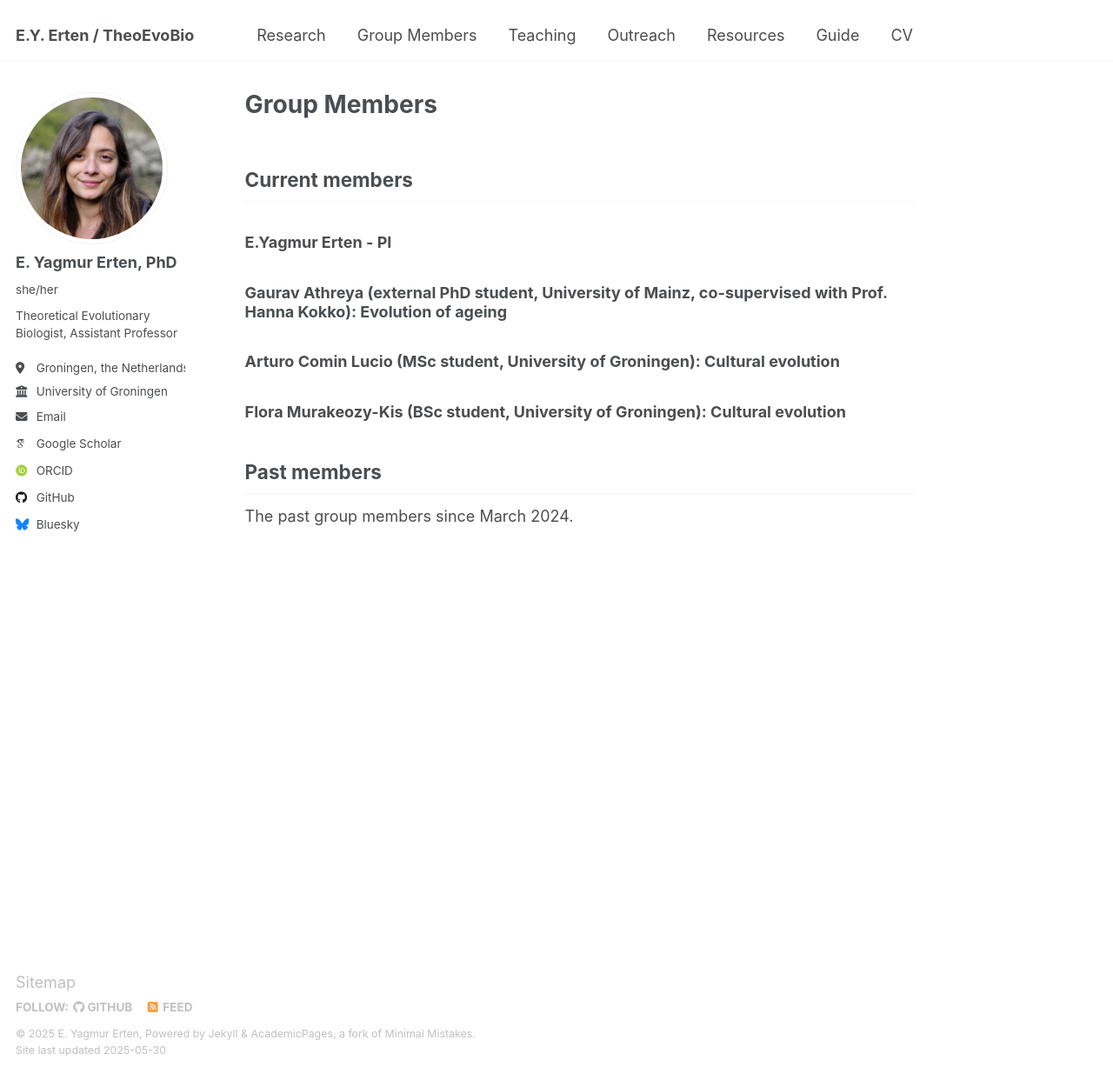
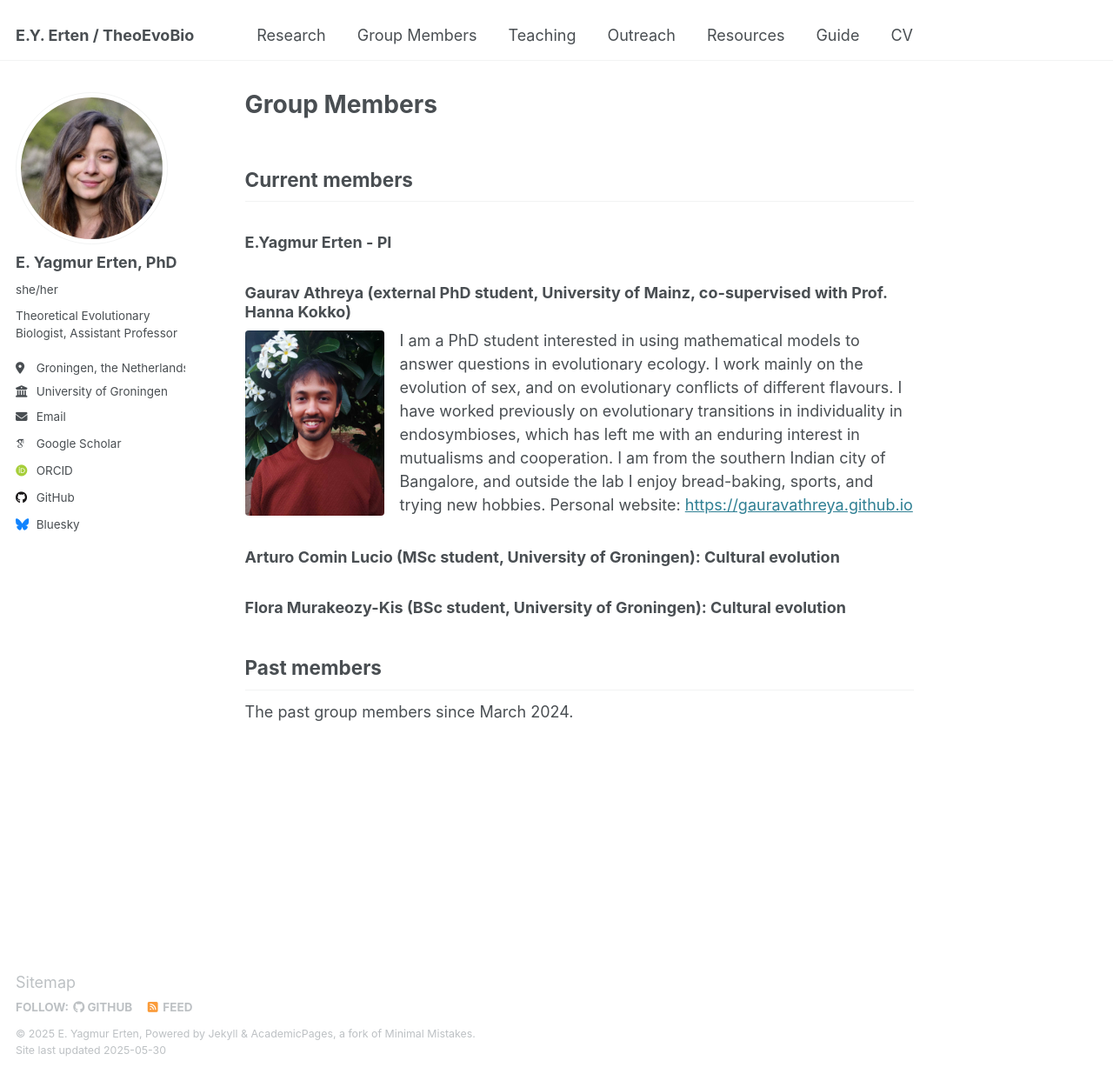
Before and after one commit to yagmurerten/yagmurerten.github.io, a Jekyll site: the page built from _pages/group.md, in a window 1280 px wide and 1235 px high. Shown: the whole window at 87% size. Built offline with Jekyll 4.4.1, drawn with Linux system fonts in a browser that asks for light colours; some web fonts are replaced.

Commit message:
gaurav info

```diff
--- a/_pages/group.md
+++ b/_pages/group.md
@@ -10,7 +10,14 @@ redirect_from:
 
 ### E.Yagmur Erten - PI
 
-### Gaurav Athreya (external PhD student, University of Mainz, co-supervised with Prof. Hanna Kokko): Evolution of ageing
+### Gaurav Athreya (external PhD student, University of Mainz, co-supervised with Prof. Hanna Kokko)
+
+<div class="img-text">
+  <img src="../images/Gaurav-picture.jpg" alt="Gaurav Athreya">
+  <div>
+    I am a PhD student interested in using mathematical models to answer questions in evolutionary ecology. I work mainly on the evolution of sex, and on evolutionary conflicts of different flavours. I have worked previously on evolutionary transitions in individuality in endosymbioses, which has left me with an enduring interest in mutualisms and cooperation. I am from the southern Indian city of Bangalore, and outside the lab I enjoy bread-baking, sports, and trying new hobbies. Personal website: <a href="https://gauravathreya.github.io" target="_blank" rel="noopener"> https://gauravathreya.github.io </a>
+  </div>
+</div>
 
 ### Arturo Comin Lucio (MSc student, University of Groningen): Cultural evolution
 
--- a/assets/css/main.scss
+++ b/assets/css/main.scss
@@ -7,6 +7,18 @@
  * Note that the files are processed in the order they are imported, so they are partly
    sorted by the dependencies. Also, the first two lines of the file are required by Jekyll.
  */
+
+ .img-text  {
+  display: flex;
+  align-items: center;
+  gap: 1rem;
+}
+
+.img-text img {
+  max-width: 160px;
+  height: auto;
+  border-radius: 4px;
+}
 
 @import
     "vendor/breakpoint/breakpoint",
```
Also changed, not shown: images/Gaurav-picture.jpg (added), images/Gaurav-picture_small.jpg (added).
